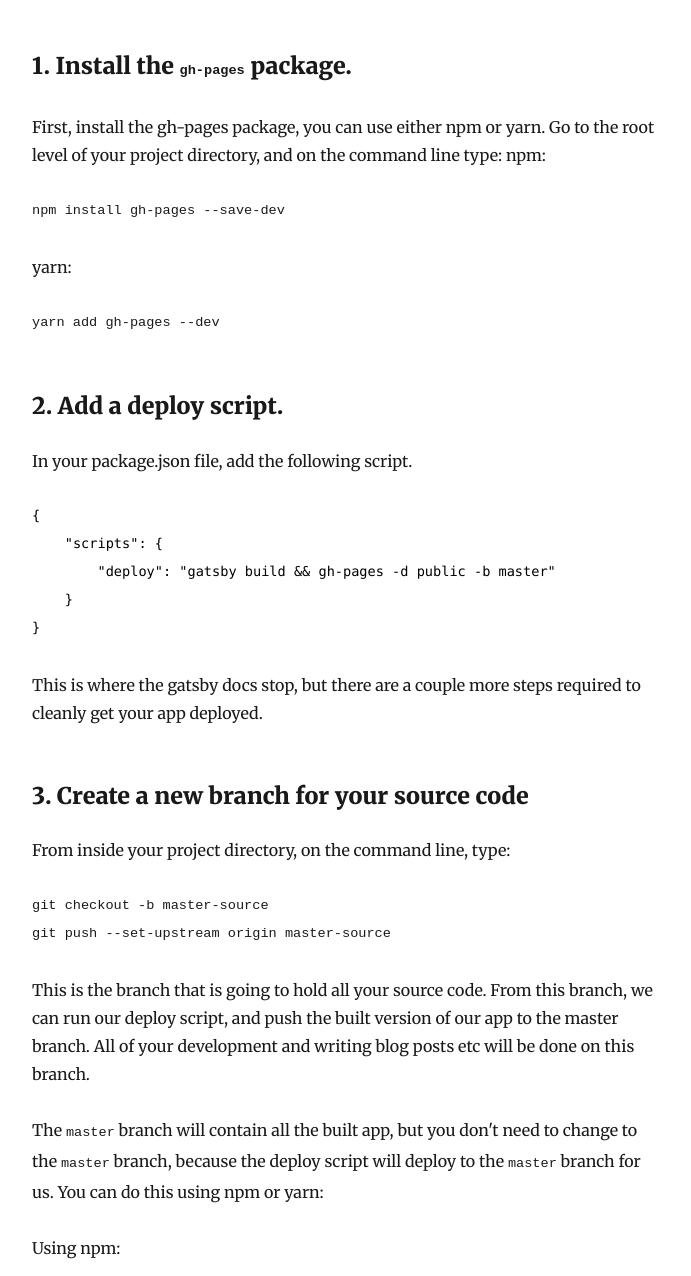
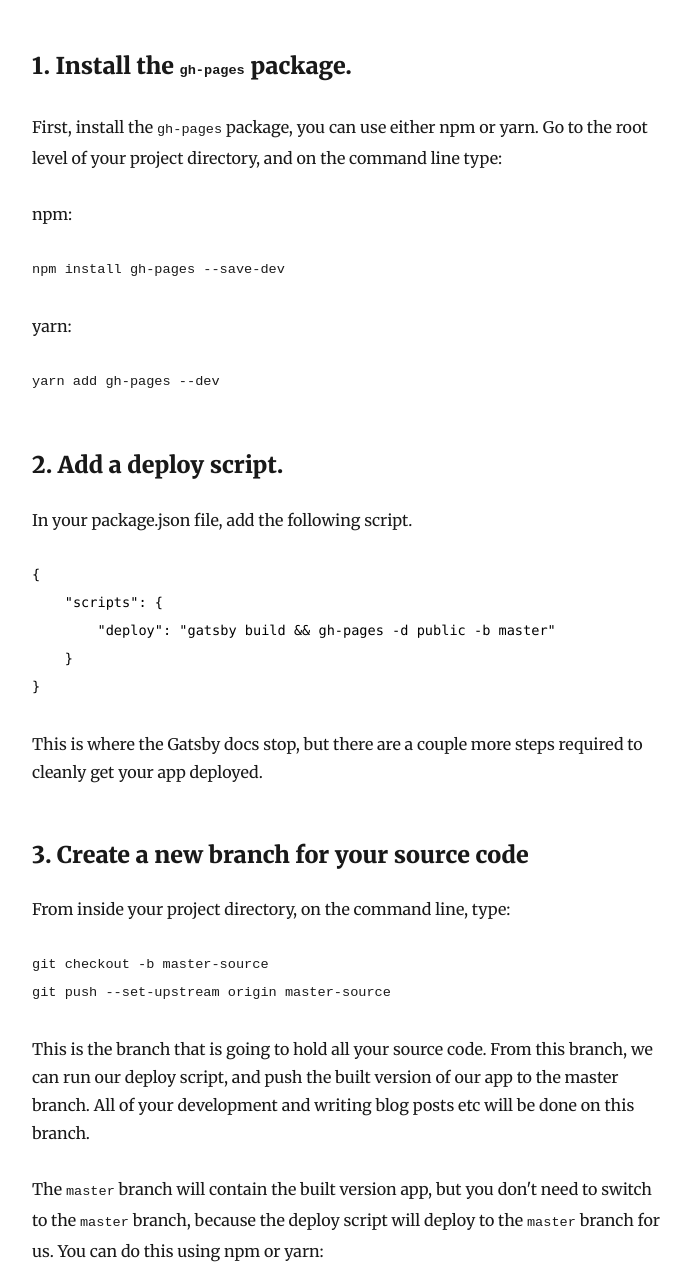
Before and after one commit to Matthew-Burfield/matthewburfield.com, a Gatsby site: page /deploying-gatsby-to-github/ in a window 1280 px wide. Shown: the part 1064-2340 px from the top of the page, without its empty margins (293-984 px from the left). Built offline with nearby package versions, Linux system fonts and the light colour scheme; Gatsby itself is replaced by a stand-in of ours; some packages are replaced by stand-ins of ours; code samples lack their colours.

Commit message:
Added CNAME static file and updated latest blog post

````diff
--- a/content/blog/deploying-gatsby-to-github/index.md
+++ b/content/blog/deploying-gatsby-to-github/index.md
@@ -1,5 +1,5 @@
 ---
-title: Deploying Gatsby to Github.io
+title: Deploying Gatsby to GitHub.io
 date: "2020-03-24T08:02:00"
 description: This is a tutorial for how to deploy a React Gatsby application to github.io
 ---
@@ -14,7 +14,7 @@
 
 ### The docs are wrong.
 
-My first attempt was to follow the gatsby [docs](https://www.gatsbyjs.org/docs/how-gatsby-works-with-github-pages/).
+My first attempt was to follow the Gatsby [docs](https://www.gatsbyjs.org/docs/how-gatsby-works-with-github-pages/).
 The docs tell you to simply add a package called `gh-pages`, and then add a
 new deploy script to your `package.json` file.
 
@@ -31,11 +31,11 @@
 more steps at the end, so lets start by adding the `gh-pages` package and deploy
 script as outlined in the docs.
 
-
 ### 1. Install the `gh-pages` package.
 
-First, install the gh-pages package, you can use either npm or yarn. Go to the
+First, install the `gh-pages` package, you can use either npm or yarn. Go to the
 root level of your project directory, and on the command line type:
+
 npm:
 ```
 npm install gh-pages --save-dev
@@ -57,7 +57,7 @@
 }
 ```
 
-This is where the gatsby docs stop, but there are a couple more steps required
+This is where the Gatsby docs stop, but there are a couple more steps required
 to cleanly get your app deployed.
 
 ### 3. Create a new branch for your source code
@@ -73,8 +73,8 @@
 branch. All of your development and writing blog posts etc will be done on this
 branch.
 
-The `master` branch will contain all the built app, but you don't need to change
-to the `master` branch, because the deploy script will deploy to the `master`
+The `master` branch will contain the built version app, but you don't need to
+switch to the `master` branch, because the deploy script will deploy to the `master`
 branch for us. You can do this using npm or yarn:
 
 Using npm:
````
Also changed, not shown: 1 other file.
